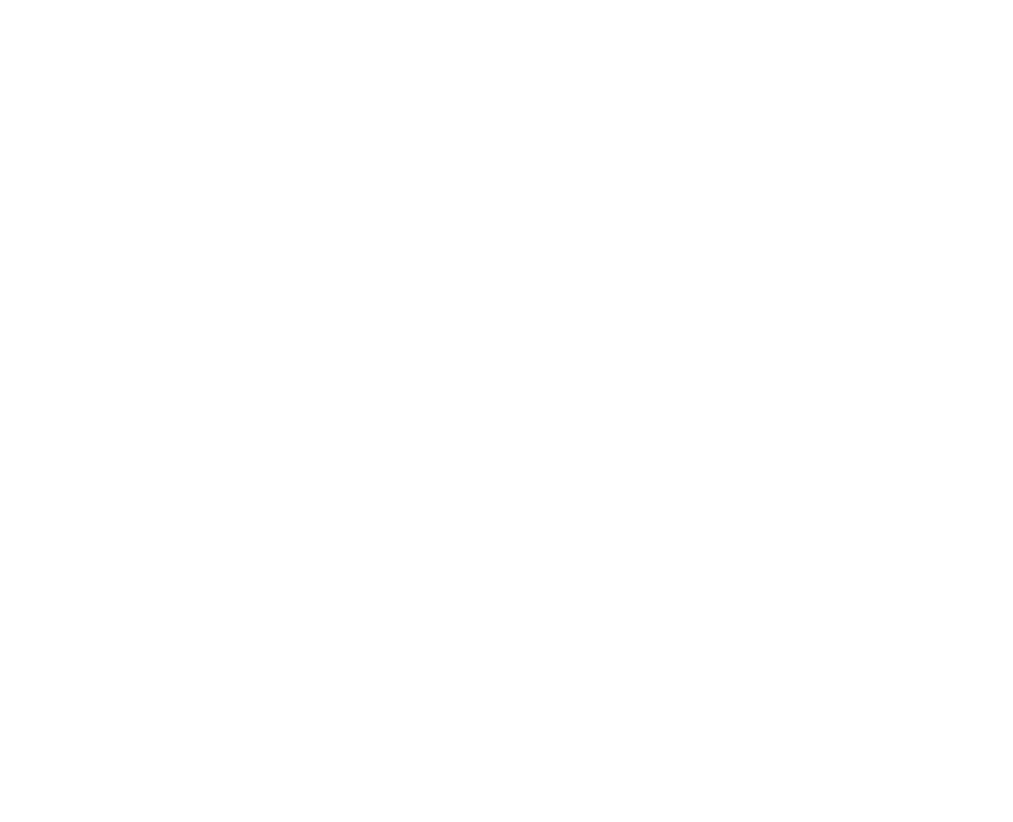
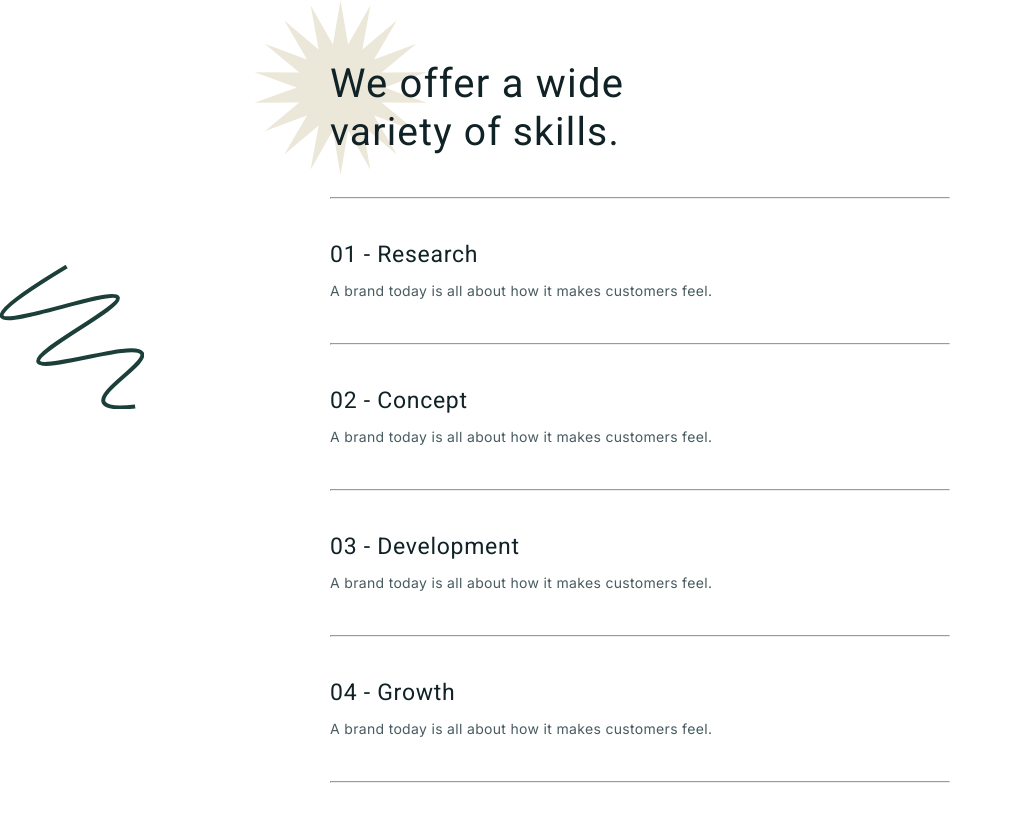
Before and after one commit to tyomkainfo/Willow-team, a plain HTML site: page index.html in a window 1280 px wide. Shown: the whole page, without its empty margins (0-1013 px from the left). Before the commit the page ends 800 px from the top, so only its background shows below. Drawn offline with nearby package versions, Linux system fonts and the light colour scheme.

Commit message:
Section_4_Alex

```diff
--- a/css/Style_Alex.css
+++ b/css/Style_Alex.css
@@ -0,0 +1,65 @@
+
+/*section_4*/
+
+
+.container_Alex{
+    max-width: 620px;
+    position: relative;
+    margin: auto;
+}
+.container_Alex h3{
+    margin-bottom: 41px;
+    font-family: 'Roboto';
+    font-style: normal;
+    font-weight: 400;
+    font-size: 40px;
+    line-height: 48px;
+    letter-spacing: 1.2px;
+    color: #102226;
+    position: relative;
+    z-index: 2;
+}
+.container_Alex span{
+    font-family: 'Roboto';
+    font-style: normal;
+    font-weight: 400;
+    font-size: 39px;
+    line-height: 48px;
+    letter-spacing: 1.2px;
+    color: #102226;
+}
+.container_Alex hr{
+    background: #DDE3E4;
+    margin-bottom: 40px;
+}
+.container_Alex h4{
+    margin-bottom: 8px;
+    font-family: 'Roboto';
+    font-style: normal;
+    font-weight: 400;
+    font-size: 23px;
+    line-height: 32px;
+    letter-spacing: 0.72px;
+    color: #102226;
+}
+.container_Alex p{
+    margin-bottom: 40px;
+    font-family: 'Inter';
+    font-style: normal;
+    font-weight: 400;
+    font-size: 14px;
+    line-height: 24px;
+    letter-spacing: 0.32px;
+    color: #485B60;
+}
+.container_Alex_sun{
+    position: absolute;
+    top: -60px;
+    left: -76px;
+    z-index: 1;
+}
+.container_Alex_vector{
+    position: absolute;
+    top: 205px;
+    left: -330px;
+}
--- a/index.html
+++ b/index.html
@@ -27,6 +27,31 @@
   </head>
   <body>
 
+
+
+  <section class="variety_skills">
+    <div class="container_Alex">
+      <h3>We offer a wide<br><span>variety of skills.</span></h3>
+      <hr>
+      <h4>01 - Research</h4>
+      <p>A brand today is all about how it makes customers feel.</p>
+      <hr>
+      <h4>02 - Concept</h4>
+      <p>A brand today is all about how it makes customers feel.</p>
+      <hr>
+      <h4>03 - Development</h4>
+      <p>A brand today is all about how it makes customers feel.</p>
+      <hr>
+      <h4>04 - Growth</h4>
+      <p>A brand today is all about how it makes customers feel.</p>
+      <hr>
+      <img src="images/Sun_Alex_172px.svg" alt="logo" class="container_Alex_sun">
+      <img src="images/Vector_Alex_140px.svg" alt="logo" class="container_Alex_vector">
+    </div>
+  </section>
+
+
+
   <script src="https://kit.fontawesome.com/c090ec296e.js" crossorigin="anonymous"></script>
   <script
           src="https://code.jquery.com/jquery-3.6.0.min.js"
```
Also changed, not shown: images/Sun_Alex_172px.svg (added), images/Vector_Alex_140px.svg (added).
